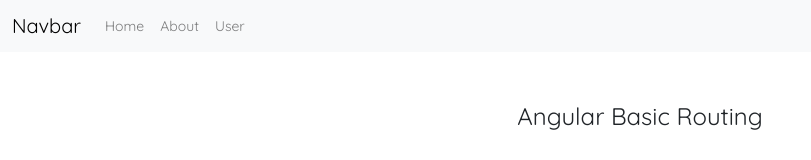
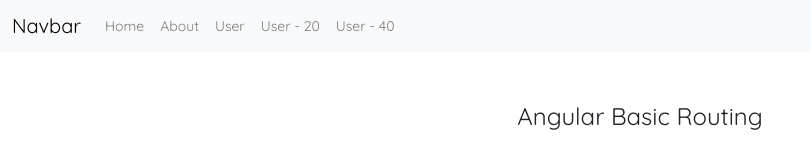
Before and after one commit to Kashyap2424/ANGULAR-TUTORIAL-CODE-STEP-BY-STEP, an Angular app: page / in a window 1280 px wide. Shown: the top 160 px of the page, without its empty margins (0-811 px from the left). Built offline with nearby package versions, Linux system fonts and the light colour scheme.

Commit message:
Learn what is the dynamic routing in angular and how its work

```diff
--- a/src/app/app-routing.module.ts
+++ b/src/app/app-routing.module.ts
@@ -15,7 +15,7 @@ const routes: Routes = [
     component: AboutComponent,
   },
   {
-    path: 'user',
+    path: 'user/:userId',
     component: UserComponent,
   },
 ];
--- a/src/app/app.component.html
+++ b/src/app/app.component.html
@@ -12,6 +12,8 @@
             <a class="nav-link active text-black-50" aria-current="page" routerLink="">Home</a>
             <a class="nav-link text-black-50" routerLink="about">About</a>
             <a class="nav-link text-black-50" routerLink="user">User</a>
+            <a class="nav-link text-black-50" routerLink="user/20">User - 20</a>
+            <a class="nav-link text-black-50" routerLink="user/40">User - 40</a>
           </div>
         </div>
       </div>
```
Also changed, not shown: src/app/user/user.component.ts (+4 -4 lines).
